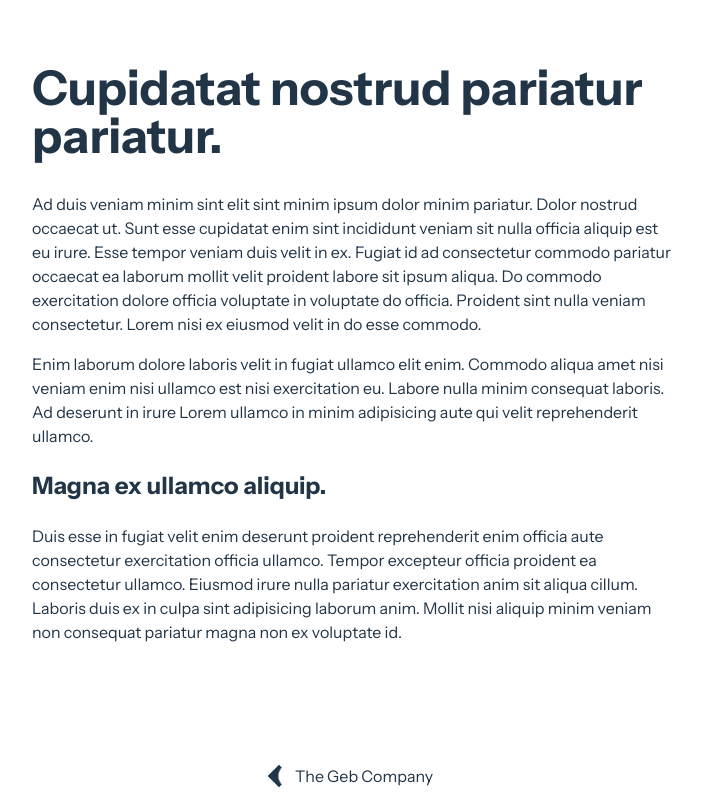
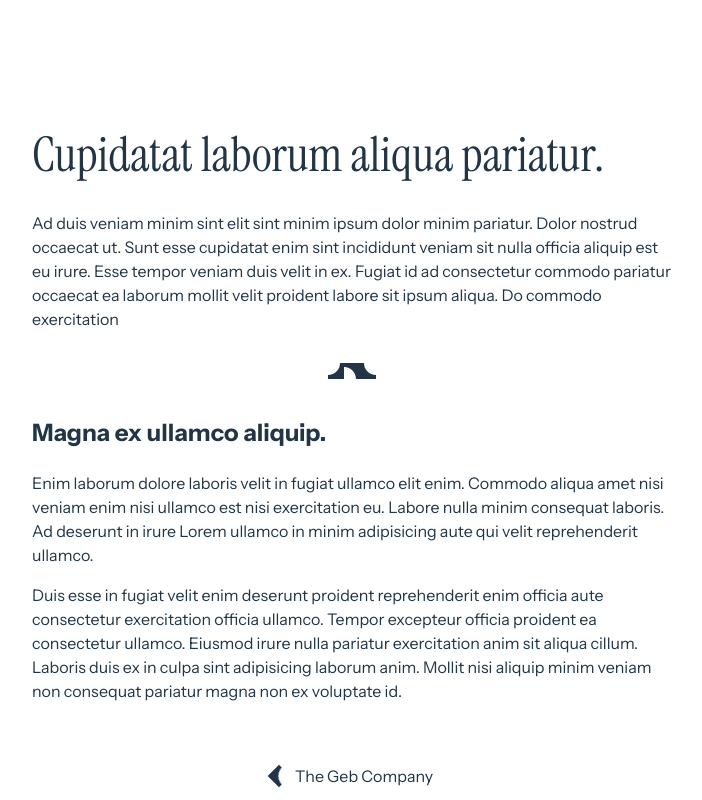
Before and after one commit to underscoregeb/geb-co-again, a React (Vite) app: page /profile in a window 1280 px wide. Shown: the whole page, without its empty margins (288-990 px from the left). Built offline with nearby package versions, Linux system fonts and the light colour scheme.

Commit message:
styles and stuff

```diff
--- a/src/App.css
+++ b/src/App.css
@@ -2,7 +2,7 @@
   --content-width: 40em;
   --page-width: calc(var(--content-width) * 2);
   --slide-in-duration: 250ms;
-  --quarter-rotate-speed: 250ms;
+  --quart-rotate-speed: 250ms;
 }
 
 .layout {
@@ -31,20 +31,19 @@ main {
   transform: translateY(-100%);
   /* Slide header up */
   opacity: 0;
-  position: absolute;
 }
 
 /* turn the bottom logo into a backwards navigation arrow */
 /* prerotate for a clean animation */
-.fullscreen-mode #bottomnav .icon-quarter {
+.fullscreen-mode #bottomnav .icon-quart {
   transform: rotate(-90deg);
 }
 /* use .in-view class to trigger animation */
-.fullscreen-mode #copyright.in-view .icon-quarter {
+.fullscreen-mode #copyright.in-view .icon-quart {
   transform: rotate(-135deg);
 }
 /* glow on hover */
-.fullscreen-mode #copyright:hover .icon-quarter {
+.fullscreen-mode #copyright:hover .icon-quart {
   filter: drop-shadow(0 0 6px currentColor);
 
 }
--- a/src/components/footer/footer.css
+++ b/src/components/footer/footer.css
@@ -21,9 +21,9 @@ footer {
     align-items: center;
     gap: 0.5em;
 }
-#copyright .icon-quarter {
+#copyright .icon-quart {
     height: 1em;
-    transition: transform var(--quarter-rotate-speed) ease, filter var(--quarter-rotate-speed) ease;
+    transition: transform var(--quart-rotate-speed) ease, filter var(--quart-rotate-speed) ease;
 }
 #copyright p {
     height: 1em;
--- a/src/components/footer/footer.jsx
+++ b/src/components/footer/footer.jsx
@@ -2,7 +2,7 @@
 import React, { useEffect, useRef } from 'react';
 import './footer.css';
 import Logo from '../logo/logo';
-import Quarter from '../logo/quarter';
+import Quart from '../logo/quart';
 import { Link } from 'react-router-dom';
 
 function Footer() {
@@ -38,7 +38,7 @@ function Footer() {
         <footer>
             <div id="bottomnav">
                 <Link id='copyright' to="/" ref={copyrightRef}>
-                    <Quarter className="icon-quarter" />
+                    <Quart className="icon-quart" />
                     <p>The Geb Company</p>
                 </Link>
             </div>
--- a/src/components/header/header.css
+++ b/src/components/header/header.css
@@ -1,7 +1,7 @@
 #nav-container {
     -webkit-backdrop-filter: blur(12px);
     backdrop-filter: blur(12px);
-    background: linear-gradient(180deg, var(--background-color) 0%, var(--glass-background-color) 30%);
+    background: linear-gradient(180deg, var(--background-color) 0%, var(--glass-background-color) 20%);
     background-clip: padding-box;
     border-bottom: 1px solid var(--glass-border-color);
 }
--- a/src/components/logo/logo.css
+++ b/src/components/logo/logo.css
@@ -7,5 +7,5 @@
     height: 1em;
     scale: 1;
     transform: rotate(var(--rotation, 0deg));
-    transition: transform var(--quarter-rotate-speed) ease;
+    transition: transform var(--quart-rotate-speed) ease;
 }
--- a/src/components/logo/logo.jsx
+++ b/src/components/logo/logo.jsx
@@ -1,20 +1,20 @@
 
 import React, { useState, useEffect } from "react";
-import Quarter from "./quarter";
+import Quart from "./quart";
 import "./logo.css";
 
 function randomRotation() {
     return Math.floor(Math.random() * 4) * 90; // returns 0, 90, 180, or 270
 }
 
-function Logo({ pathname }) {
+function Logo() {
     const [rotations, setRotations] = useState(
         Array(6).fill(null).map(() => randomRotation())
     );
 
     useEffect(() => {
         setRotations(Array(6).fill(null).map(() => randomRotation()));
-    }, [pathname]);
+    }, []);
 
 
 
@@ -23,7 +23,7 @@ function Logo({ pathname }) {
     return (
         <div className="grid-container">
             {rotations.map((rotation, index) => (
-                <Quarter
+                <Quart
                     key={index}
                     style={{ '--rotation': `${rotation}deg` }}
                     className="grid-item"
--- a/src/components/logo/quarter.jsx
+++ b/src/components/logo/quart.jsx
@@ -1,7 +1,7 @@
-// Quarter.jsx
+// Quart.jsx
 import React from 'react';
 
-function Quarter({className, style}) {
+function Quart({className, style}) {
     return (
         <svg
             className={className}
@@ -23,4 +23,4 @@ function Quarter({className, style}) {
     );
 }
 
-export default Quarter;
+export default Quart;
--- /dev/null
+++ b/src/components/quartSeparator/quartSeparator.jsx
@@ -0,0 +1,42 @@
+
+
+import React, { useState, useEffect } from "react";
+import Quart from "../logo/quart";
+import styles from "./quartSeparator.module.css";
+
+function randomRotation() {
+    return Math.floor(Math.random() * 4) * 90; // returns 0, 90, 180, or 270
+}
+
+function QuartSeparator({ speed = 3000, quarts = 3 }) {
+    const [rotations, setRotations] = useState(
+        Array(quarts).fill(null).map(() => randomRotation())
+    );
+
+    useEffect(() => {
+        const intervalId = setInterval(() => {
+            const randomIndex = Math.floor(Math.random() * quarts);
+            setRotations(prevRotations => prevRotations.map((rotation, index) =>
+                index === randomIndex ? randomRotation() : rotation
+            ));
+
+        }, speed);
+
+        return () => clearInterval(intervalId); // Cleanup on unmount
+    }, []);
+
+
+    return (
+        <div className={styles.rowContainer}>
+            {rotations.map((rotation, index) => (
+                <Quart
+                    key={index}
+                    style={{ transform: `rotate(${rotation}deg)` }}
+                    className={styles.rowItem}
+                />
+            ))}
+        </div>
+    );
+}
+
+export default QuartSeparator;
--- /dev/null
+++ b/src/components/quartSeparator/quartSeparator.module.css
@@ -0,0 +1,13 @@
+.rowContainer {
+    display: flex;
+    justify-content: center;
+    padding: 1rem 0;
+    margin-block-start: 1rem;
+    margin-block-end: 1rem;
+}
+
+.rowItem {
+    height: 1em;
+    scale: 1;
+    transition: transform var(--quart-rotate-speed) ease;
+}
--- a/src/pages/Profile.jsx
+++ b/src/pages/Profile.jsx
@@ -1,17 +1,20 @@
+import QuartSeparator from "../components/quartSeparator/quartSeparator";
+
 function Page() {
   return (
     <>
       <div className='doc-content'>
-        <h1>Cupidatat nostrud pariatur pariatur.</h1>
+        <h1 className="instrument-serif-regular">Cupidatat laborum aliqua pariatur.</h1>
         <p>
-          Ad duis veniam minim sint elit sint minim ipsum dolor minim pariatur. Dolor nostrud occaecat ut. Sunt esse cupidatat enim sint incididunt veniam sit nulla officia aliquip est eu irure. Esse tempor veniam duis velit in ex. Fugiat id ad consectetur commodo pariatur occaecat ea laborum mollit velit proident labore sit ipsum aliqua. Do commodo exercitation dolore officia voluptate in voluptate do officia. Proident sint nulla veniam consectetur. Lorem nisi ex eiusmod velit in do esse commodo.
+          Ad duis veniam minim sint elit sint minim ipsum dolor minim pariatur. Dolor nostrud occaecat ut. Sunt esse cupidatat enim sint incididunt veniam sit nulla officia aliquip est eu irure. Esse tempor veniam duis velit in ex. Fugiat id ad consectetur commodo pariatur occaecat ea laborum mollit velit proident labore sit ipsum aliqua. Do commodo exercitation
         </p>
+          <QuartSeparator speed={3000} quarts={3} />
+        <h2>
+          Magna ex ullamco aliquip.
+        </h2>
         <p>
           Enim laborum dolore laboris velit in fugiat ullamco elit enim. Commodo aliqua amet nisi veniam enim nisi ullamco est nisi exercitation eu. Labore nulla minim consequat laboris. Ad deserunt in irure Lorem ullamco in minim adipisicing aute qui velit reprehenderit ullamco.
         </p>
-        <h2>
-          Magna ex ullamco aliquip.
-        </h2>
         <p>
           Duis esse in fugiat velit enim deserunt proident reprehenderit enim officia aute consectetur exercitation officia ullamco. Tempor excepteur officia proident ea consectetur ullamco. Eiusmod irure nulla pariatur exercitation anim sit aliqua cillum. Laboris duis ex in culpa sint adipisicing laborum anim. Mollit nisi aliquip minim veniam non consequat pariatur magna non ex voluptate id.
         </p>
```
